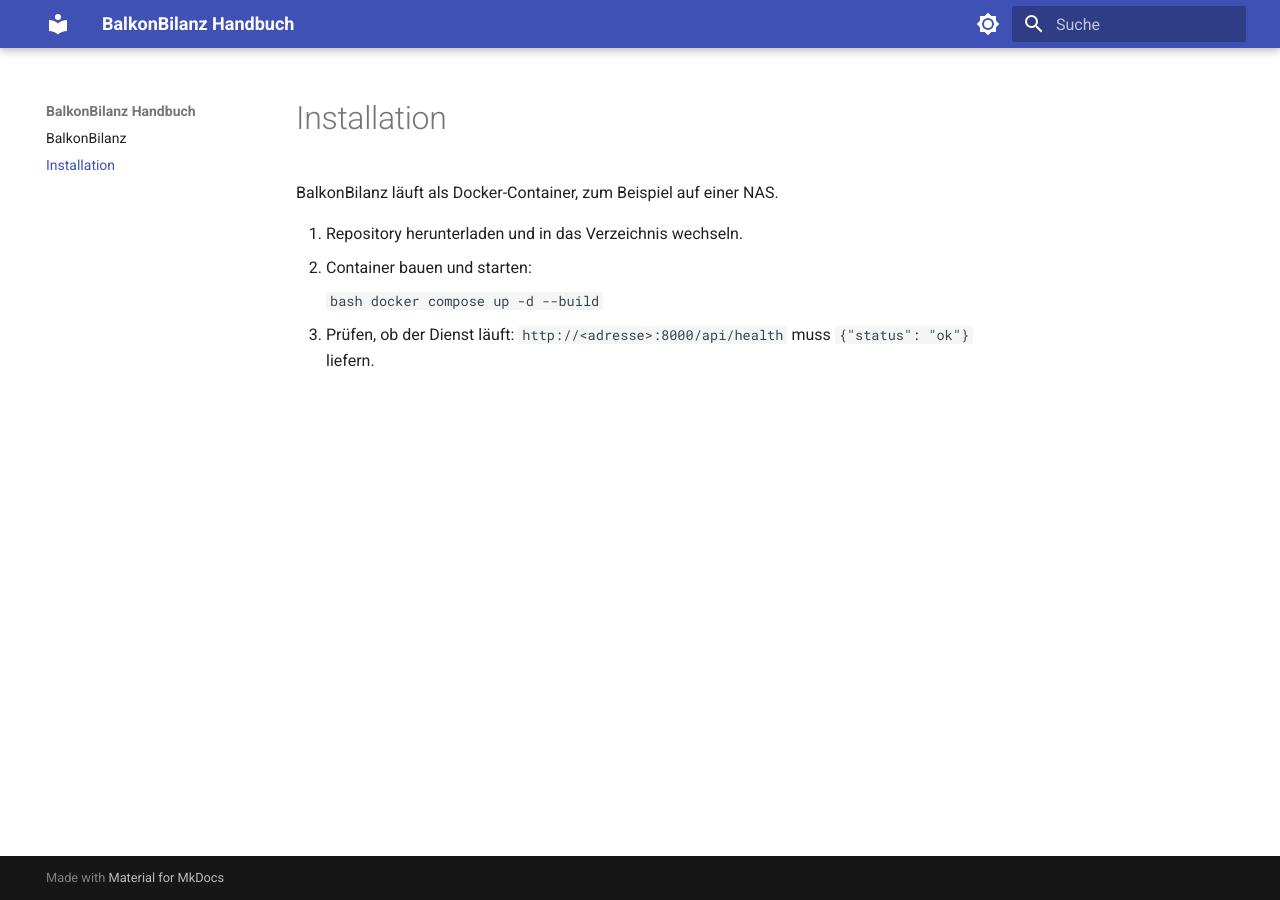
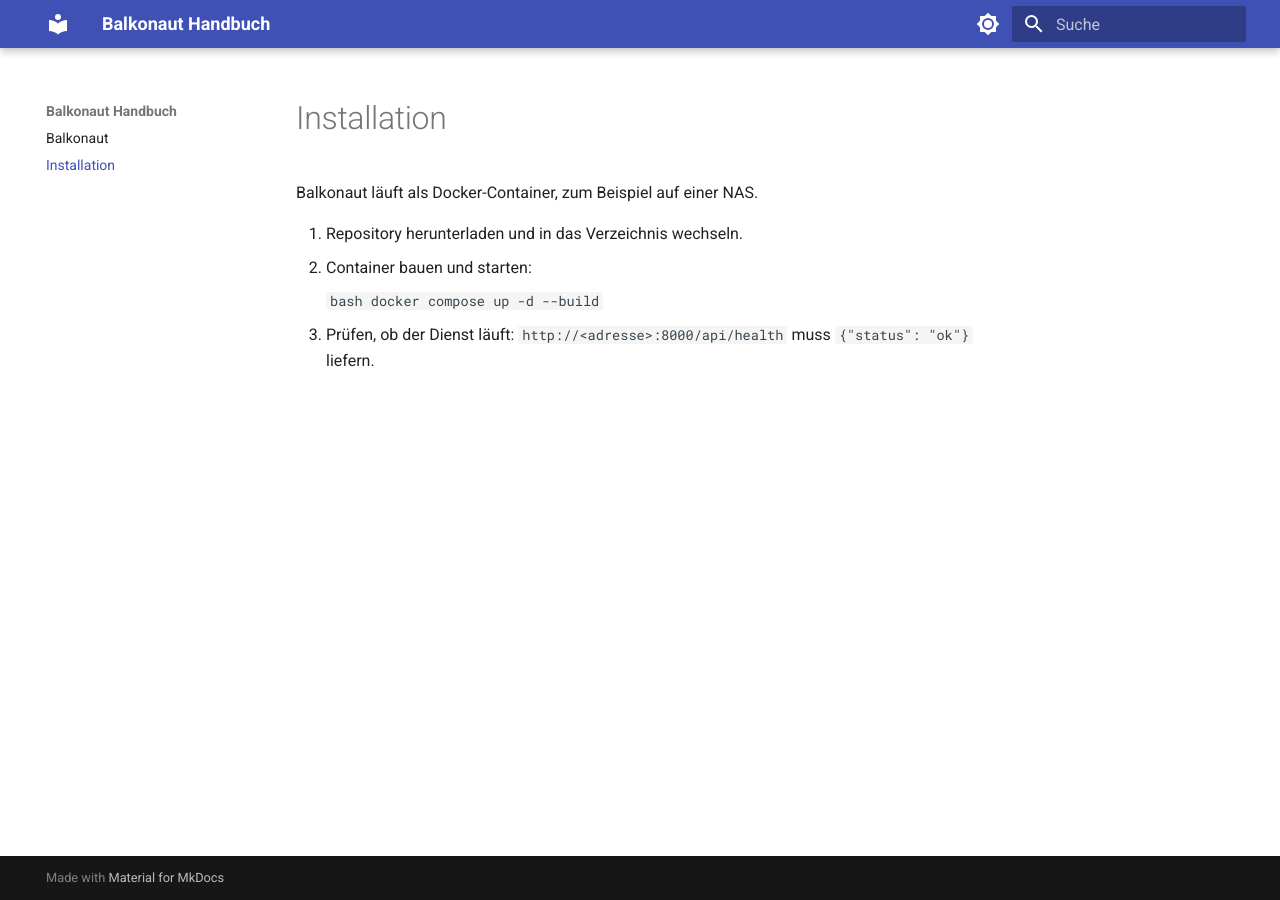
Before and after one commit to balkonaut/balkonaut, an MkDocs documentation site: the page built from docs/installation.md, in a window 1280 px wide. Built offline with MkDocs 1.6.1 and Material for MkDocs 9.7.7, drawn with Linux system fonts in a browser that asks for light colours.

Commit message:
Umbenennung in Balkonaut
BalkonBilanz ist auf GitHub bereits vergeben. Paket, Projektname,
Handbuch und Compose-Service heißen jetzt balkonaut.

Closes #17

```diff
--- a/docker-compose.yml
+++ b/docker-compose.yml
@@ -1,5 +1,5 @@
 services:
-  balkonbilanz:
+  balkonaut:
     build: .
     ports:
       - "8000:8000"
--- a/docs/index.md
+++ b/docs/index.md
@@ -1,8 +1,8 @@
-# BalkonBilanz
+# Balkonaut
 
-BalkonBilanz wertet die Messdaten eines Balkonkraftwerks mit Speicher aus und beantwortet
+Balkonaut wertet die Messdaten eines Balkonkraftwerks mit Speicher aus und beantwortet
 die Fragen, die das Energy-Dashboard von Home Assistant offen lässt: Wie viel spare ich?
 Wann hat sich die Anlage bezahlt gemacht? Lohnt sich ein weiterer Akku?
 
 !!! note "In Entwicklung"
-    BalkonBilanz befindet sich im Aufbau. Dieses Handbuch wächst mit jeder Funktion mit.
+    Balkonaut befindet sich im Aufbau. Dieses Handbuch wächst mit jeder Funktion mit.
--- a/docs/installation.md
+++ b/docs/installation.md
@@ -1,6 +1,6 @@
 # Installation
 
-BalkonBilanz läuft als Docker-Container, zum Beispiel auf einer NAS.
+Balkonaut läuft als Docker-Container, zum Beispiel auf einer NAS.
 
 1. Repository herunterladen und in das Verzeichnis wechseln.
 2. Container bauen und starten:
--- a/mkdocs.yml
+++ b/mkdocs.yml
@@ -1,4 +1,4 @@
-site_name: BalkonBilanz Handbuch
+site_name: Balkonaut Handbuch
 theme:
   name: material
   language: de
--- a/pyproject.toml
+++ b/pyproject.toml
@@ -3,7 +3,7 @@
 build-backend = "setuptools.build_meta"
 
 [project]
-name = "balkonbilanz"
+name = "balkonaut"
 version = "0.1.0"
 description = "Analyse- und Entscheidungstool für Balkonkraftwerke mit Speicher"
 requires-python = ">=3.12"
```
Also changed, not shown: 3 other files.
